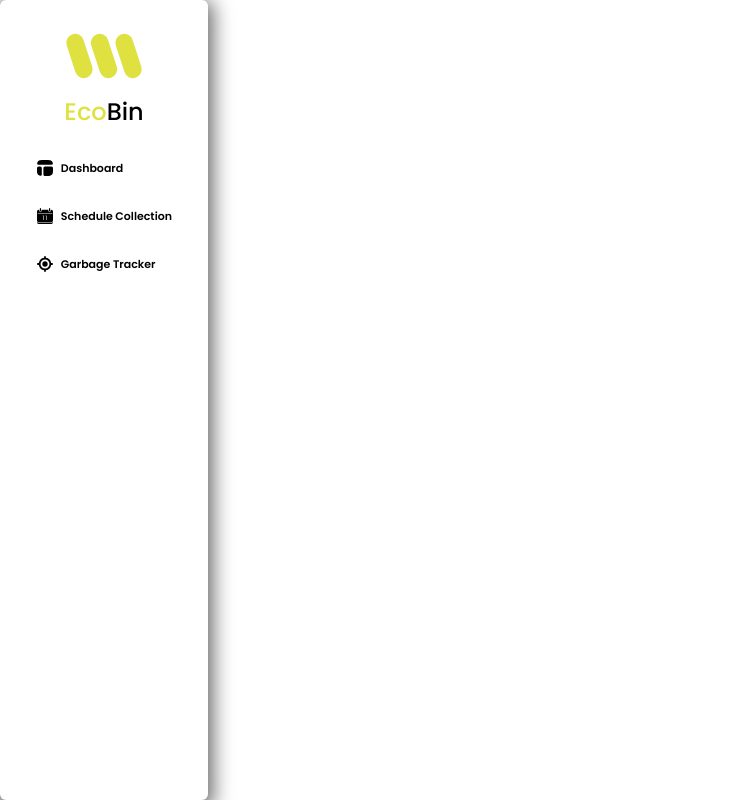
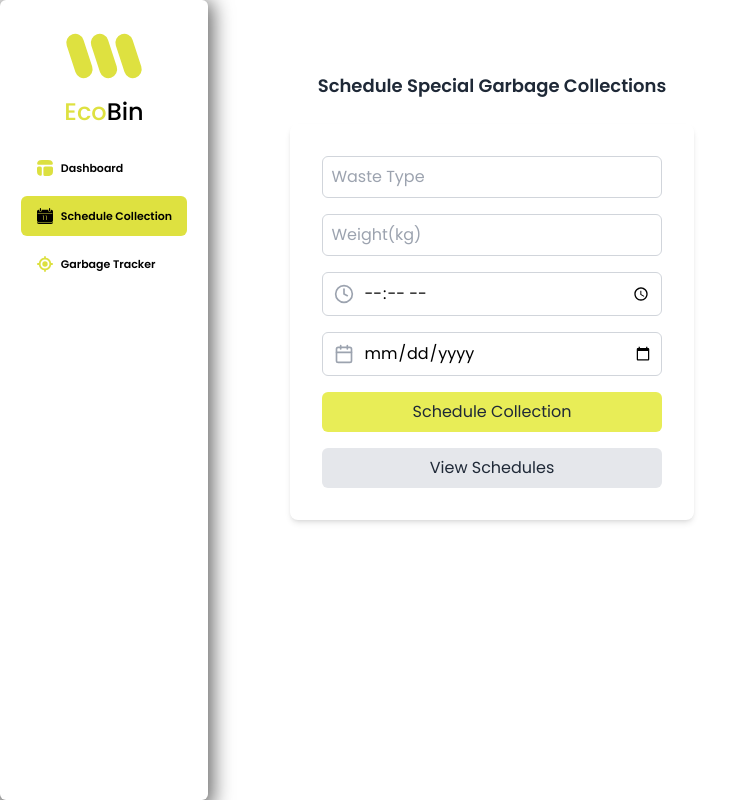
Before and after one commit to IT21211232/Y3S2-CSSE-Project, a React (Vite) app: page /userschedule in a window 1280 px wide. Shown: the whole page, without its empty margins (0-755 px from the left). Built offline with nearby package versions, Linux system fonts and the light colour scheme.

Commit message:
User scehule page created

```diff
--- a/package.json
+++ b/package.json
@@ -10,6 +10,7 @@
     "preview": "vite preview"
   },
   "dependencies": {
+    "lucide-react": "^0.453.0",
     "react": "^18.3.1",
     "react-dom": "^18.3.1",
     "react-router-dom": "^6.10.0"
--- a/src/App.jsx
+++ b/src/App.jsx
@@ -1,19 +1,31 @@
 import { useState } from 'react'
-import reactLogo from './assets/react.svg'
-import viteLogo from '/vite.svg'
+import {BrowserRouter as Router,Routes, Route} from 'react-router-dom';
 import './App.css'
+
+// context provider
+import GlobalDataContextProvider from './context/globalData'
+
+// components
 import SideNav from './components/common/sidenav/SideNav'
-import GlobalDataContextProvider from './context/globalData'
+
+// pages
+import Userdashboard from './pages/IT21211232/dashboard/dashboard.jsx'
+import ScheduleCollection from './pages/IT21211232/schedule/schedulecollection.jsx'
 
 function App() {
   const [count, setCount] = useState(0)
 
   return (
     <GlobalDataContextProvider>
-      <div className='main flex h-screen w-full'>
-        <SideNav type={'user'}/>
-        <div className='flex-1 h-full'></div>
-      </div>
+          <div className='main flex h-screen w-full'>
+            <Router>
+            <SideNav type={'user'}/>
+              <Routes>
+                  <Route path='/userdashboard' element={<Userdashboard/>}/>
+                  <Route path='/userschedule' element={<ScheduleCollection/>}/>
+              </Routes>
+            </Router>
+          </div>
     </GlobalDataContextProvider>
   )
 }
--- a/src/components/common/navbarsingle/NavBarSingle.jsx
+++ b/src/components/common/navbarsingle/NavBarSingle.jsx
@@ -1,14 +1,19 @@
 import React, { useContext } from 'react'
+import { useNavigate } from 'react-router-dom';
 
 export default function NavBarSingle({data, position, fromParent}) {
   const {name, route, image} = data;
   const {currentPage, setCurrentPageData} = fromParent;
+
+  const navigate = useNavigate()
   return (
     <div
-    onClick={()=> {setCurrentPageData(name)}}
+    onClick={()=> {setCurrentPageData(name);
+      navigate(`${route}`);
+    }}
     className='w-full h-12 flex items-center justify-center'>
       <div className={`[transition:500ms] w-[80%] h-10 ${currentPage === name ? 'bg-primary_yellow ' : ''}  flex items-center rounded-md`}>
-        <img className={`ml-4 mr-2 size-4`} src={image} alt="" />
+        <img className={`ml-4 mr-2 size-4 [transition:500ms] ${currentPage === name ? '' : 'yellow-filter'}`} src={image} alt="" />
         <h3 className='text-[11px] font-semibold'>{name}</h3>
       </div>
     </div>
--- /dev/null
+++ b/src/pages/IT21211232/dashboard/dashboard.jsx
@@ -0,0 +1,118 @@
+// import React, { useContext, useEffect } from 'react'
+// import { GlobalDataContext } from '../../../context/globalData'
+
+// export default function index() {
+//   const {currentPage, setCurrentPageData} = useContext(GlobalDataContext)
+
+//   useEffect(()=> {
+//     setCurrentPageData('Dashboard');
+//   }, [])
+//   return (
+//     <div className='flex-1 h-full bg-gray-200 flex'>
+
+//     </div>
+//   )
+// }
+
+
+import { useState, useContext, useEffect } from "react"
+import { Calendar, Clock } from "lucide-react"
+import { GlobalDataContext } from '../../../context/globalData'
+
+export default function dashboard() {
+  const {currentPage, setCurrentPageData} = useContext(GlobalDataContext)
+  const [wasteType, setWasteType] = useState("")
+  const [weight, setWeight] = useState("")
+  const [time, setTime] = useState("")
+  const [date, setDate] = useState("")
+  const [selectedField, setSelectedField] = useState(null)
+
+  const handleFieldFocus = (field) => {
+    setSelectedField(field)
+  }
+
+  const handleFieldBlur = () => {
+    setSelectedField(null)
+  }
+
+  const getFieldStyle = (field) => {
+    return `w-full p-2 text-[12px] border rounded-md ${
+      selectedField === field ? "bg-gray-100 outline-[none] border-[none]" : "border-gray-300"
+    }`
+  }
+
+  useEffect(()=> {
+  setCurrentPageData('Dashboard');
+}, [])
+
+  return (
+      <div className="p-8 flex-1 h-full overflow-y-auto overflow-x-hidden">
+        {/*Selection container*/}
+        <div className="flex flex-col items-center w-[50%] mt-10">
+          <h2 className="text-lg font-semibold mb-6 text-center text-gray-800">
+            Schedule Special Garbage Collections
+          </h2>
+          <form className="space-y-4 p-8 rounded-lg shadow-md w-[80%]">
+            <div>
+              <input
+                type="text"
+                placeholder="Waste Type"
+                className={getFieldStyle("wasteType")}
+                value={wasteType}
+                onChange={(e) => setWasteType(e.target.value)}
+                onFocus={() => handleFieldFocus("wasteType")}
+                onBlur={handleFieldBlur}
+              />
+            </div>
+            <div>
+              <input
+                type="number"
+                placeholder="Weight(kg)"
+                className={getFieldStyle("weight")}
+                value={weight}
+                onChange={(e) => setWeight(e.target.value)}
+                onFocus={() => handleFieldFocus("weight")}
+                onBlur={handleFieldBlur}
+              />
+            </div>
+            <div className="relative">
+              <input
+                type="time"
+                placeholder="Time"
+                className={`${getFieldStyle("time")} pl-10`}
+                value={time}
+                onChange={(e) => setTime(e.target.value)}
+                onFocus={() => handleFieldFocus("time")}
+                onBlur={handleFieldBlur}
+              />
+              <Clock className="absolute left-3 top-1/2 transform -translate-y-1/2 text-gray-400" size={20} />
+            </div>
+            <div className="relative">
+              <input
+                type="date"
+                placeholder="Date"
+                className={`${getFieldStyle("date")} pl-10`}
+                value={date}
+                onChange={(e) => setDate(e.target.value)}
+                onFocus={() => handleFieldFocus("date")}
+                onBlur={handleFieldBlur}
+              />
+              <Calendar className="absolute left-3 top-1/2 transform -translate-y-1/2 text-gray-400" size={20} />
+            </div>
+            <button
+              type="submit"
+              className="w-full bg-primary_yellow text-[12px] font-bold text-gray-800 py-2 px-4 rounded-md hover:bg-[#d3d84f] transition-colors duration-300"
+            >
+              Schedule Collection
+            </button>
+            <button
+              type="button"
+              className="w-full bg-gray-200 text-[12px] font-semibold text-gray-400 py-2 px-4 rounded-md hover:bg-gray-300 transition-colors duration-300"
+            >
+              View Schedules
+            </button>
+          </form>
+        </div>
+      </div>
+  )
+}
--- /dev/null
+++ b/src/pages/IT21211232/schedule/schedulecollection.jsx
@@ -0,0 +1,101 @@
+import { useState, useContext, useEffect } from "react"
+import { Calendar, Clock } from "lucide-react"
+import { GlobalDataContext } from '../../../context/globalData'
+
+export default function dashboard() {
+  const {currentPage, setCurrentPageData} = useContext(GlobalDataContext)
+  const [wasteType, setWasteType] = useState("")
+  const [weight, setWeight] = useState("")
+  const [time, setTime] = useState("")
+  const [date, setDate] = useState("")
+  const [selectedField, setSelectedField] = useState(null)
+
+  const handleFieldFocus = (field) => {
+    setSelectedField(field)
+  }
+
+  const handleFieldBlur = () => {
+    setSelectedField(null)
+  }
+
+  const getFieldStyle = (field) => {
+    return `w-full p-2 border rounded-md ${
+      selectedField === field ? "bg-gray-100 outline-[none] border-[none]" : "border-gray-300"
+    }`
+  }
+
+  useEffect(()=> {
+  setCurrentPageData('Schedule Collection');
+}, [])
+
+  return (
+      <div className="p-8 flex-1 h-full">
+        {/*Selection container*/}
+        <div className="flex flex-col items-center w-[50%] mt-10">
+          <h2 className="text-lg font-semibold mb-6 text-center text-gray-800">
+            Schedule Special Garbage Collections
+          </h2>
+          <form className="space-y-4 p-8 rounded-lg shadow-md w-[80%]">
+            <div>
+              <input
+                type="text"
+                placeholder="Waste Type"
+                className={getFieldStyle("wasteType")}
+                value={wasteType}
+                onChange={(e) => setWasteType(e.target.value)}
+                onFocus={() => handleFieldFocus("wasteType")}
+                onBlur={handleFieldBlur}
+              />
+            </div>
+            <div>
+              <input
+                type="number"
+                placeholder="Weight(kg)"
+                className={getFieldStyle("weight")}
+                value={weight}
+                onChange={(e) => setWeight(e.target.value)}
+                onFocus={() => handleFieldFocus("weight")}
+                onBlur={handleFieldBlur}
+              />
+            </div>
+            <div className="relative">
+              <input
+                type="time"
+                placeholder="Time"
+                className={`${getFieldStyle("time")} pl-10`}
+                value={time}
+                onChange={(e) => setTime(e.target.value)}
+                onFocus={() => handleFieldFocus("time")}
+                onBlur={handleFieldBlur}
+              />
+              <Clock className="absolute left-3 top-1/2 transform -translate-y-1/2 text-gray-400" size={20} />
+            </div>
+            <div className="relative">
+              <input
+                type="date"
+                placeholder="Date"
+                className={`${getFieldStyle("date")} pl-10`}
+                value={date}
+                onChange={(e) => setDate(e.target.value)}
+                onFocus={() => handleFieldFocus("date")}
+                onBlur={handleFieldBlur}
+              />
+              <Calendar className="absolute left-3 top-1/2 transform -translate-y-1/2 text-gray-400" size={20} />
+            </div>
+            <button
+              type="submit"
+              className="w-full bg-[#e8ed57] text-gray-800 py-2 px-4 rounded-md hover:bg-[#d3d84f] transition-colors duration-300"
+            >
+              Schedule Collection
+            </button>
+            <button
+              type="button"
+              className="w-full bg-gray-200 text-gray-800 py-2 px-4 rounded-md hover:bg-gray-300 transition-colors duration-300"
+            >
+              View Schedules
+            </button>
+          </form>
+        </div>
+      </div>
+  )
+}
```
Also changed, not shown: 1 other file (tests, documents, lock files or other folders).
